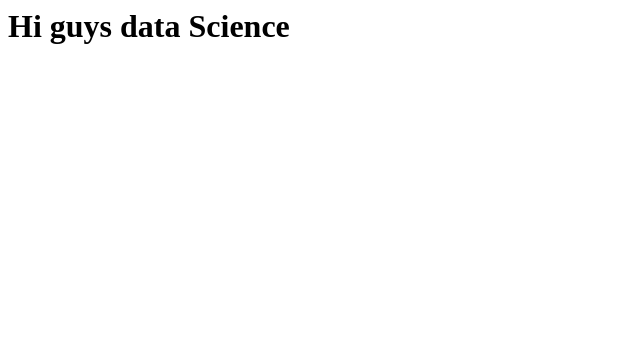
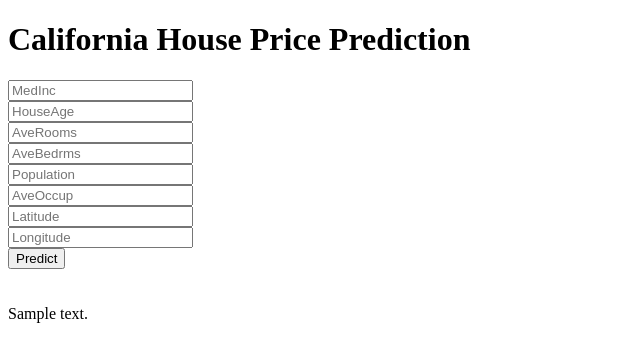
Before and after one commit to ndiaga21/California_housing_pricing, a Flask app: template templates/home.html in a window 1280 px wide. Shown: the top 362 px of the page, without its empty margins (0-640 px from the left). Run offline with Flask 2, Linux system fonts and the light colour scheme; the template is opened without the code that fills it: most values are stand-ins (such as "Sample title", 1, 10 or a date in 2020); parts of the project's set-up code (start-up, migrations or seed data) failed here and were passed over.

Commit message:
The web app is ready

```diff
--- a/app.py
+++ b/app.py
@@ -23,5 +23,12 @@ def predict_api():
     print(output[0])
     return jsonify(output[0])
 
+@app.route('/predict',methods=['POST'])
+def predict():
+    data = [float(x) for x in request.form.values()]
+    new_data= scalar.transform(np.array(data).reshape(1,-1))
+    print(new_data)
+    output = catmodel.predict(new_data)[0]
+    return render_template('home.html', prediction_text="The house price prediction is {}".format(output))
 if __name__== "__main__":
     app.run(debug=True)
--- a/templates/home.html
+++ b/templates/home.html
@@ -1,3 +1,41 @@
-<h1>
-    Hi guys data Science
-</h1>
+<!DOCTYPE html>
+<html >
+
+<head>
+  <meta charset="UTF-8">
+  <title>ML API</title>
+  <link href='https://fonts.googleapis.com/css?family=Pacifico' rel='stylesheet' type='text/css'>
+<link href='https://fonts.googleapis.com/css?family=Arimo' rel='stylesheet' type='text/css'>
+<link href='https://fonts.googleapis.com/css?family=Hind:300' rel='stylesheet' type='text/css'>
+<link href='https://fonts.googleapis.com/css?family=Open+Sans+Condensed:300' rel='stylesheet' type='text/css'>
+
+
+</head>
+
+<body>
+ <div class="login">
+	<h1>California House Price Prediction</h1>
+
+     <!-- Main Input For Receiving Query to our ML -->
+     <form action="{{ url_for('predict')}}" method="post">
+        <input type="number" name="MedInc" placeholder="MedInc" step="any" required="required" /><br>
+        <input type="number" name="HouseAge" placeholder="HouseAge" step="any" required="required" /><br>
+        <input type="number" name="AveRooms" placeholder="AveRooms" step="any" required="required" /><br>
+        <input type="number" name="AveBedrms" placeholder="AveBedrms" step="any" required="required" /><br>
+        <input type="number" name="Population" placeholder="Population" step="any" required="required" /><br>
+        <input type="number" name="AveOccup" placeholder="AveOccup" step="any" required="required" /><br>
+        <input type="number" name="Latitude" placeholder="Latitude" step="any" required="required" /><br>
+        <input type="number" name="Longitude" placeholder="Longitude" step="any" required="required" /><br>
+        <button type="submit" class="btn btn-primary btn-block btn-large">Predict</button>
+    </form>
+
+
+   <br>
+   <br>
+
+
+ </div>
+ {{prediction_text}}
+
+</body>
+</html>
```
